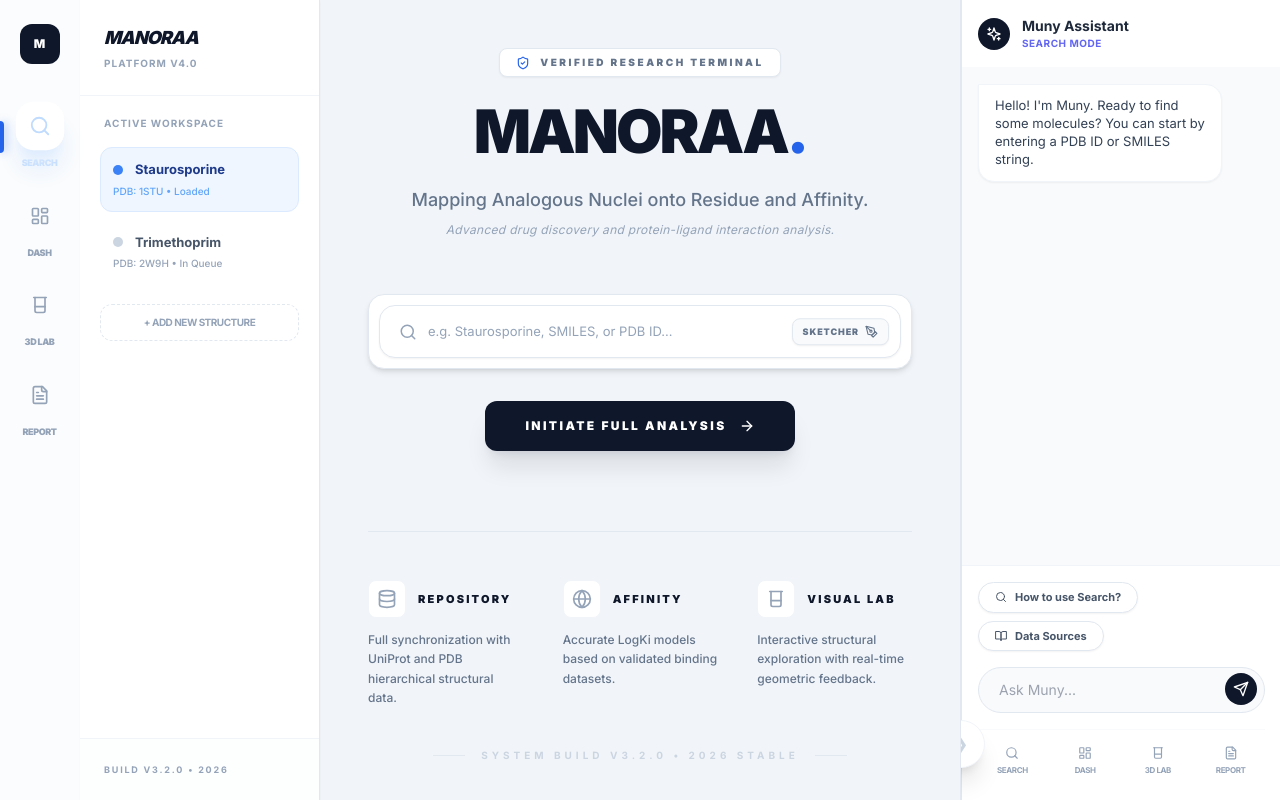
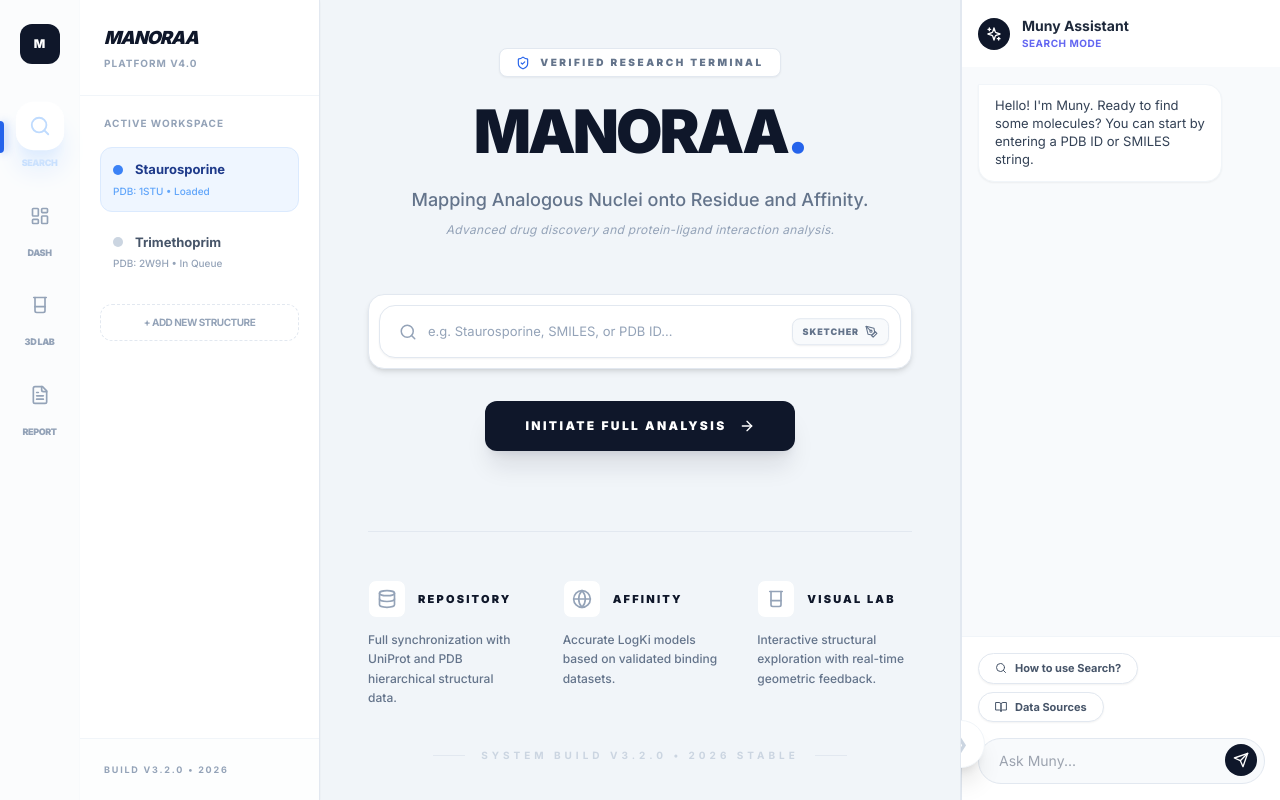
Before and after one commit to syntaxginger/Manoraa_1st-demo, a React (Vite) app: page / in a window 1280 px wide. Built offline with nearby package versions, Linux system fonts and the light colour scheme.

Commit message:
feat: remove obsolete navigation shortcuts from MunySidebar

```diff
--- a/src/components/layout/MunySidebar.jsx
+++ b/src/components/layout/MunySidebar.jsx
@@ -245,25 +245,6 @@ const MunySidebar = ({ currentPage }) => {
           </button>
         </form>
 
-        {/* Navigation Shortcuts - Fixed & Added Report */}
-        <div className="grid grid-cols-4 gap-1 pt-2 border-t border-slate-50">
-           <button onClick={() => navigate('/')} className="flex flex-col items-center gap-1 p-2 rounded-xl hover:bg-slate-50 transition-colors">
-              <Search size={14} className="text-slate-400" />
-              <span className="text-[8px] font-bold text-slate-400 uppercase tracking-tighter">Search</span>
-           </button>
-           <button onClick={() => navigate('/dashboard')} className="flex flex-col items-center gap-1 p-2 rounded-xl hover:bg-slate-50 transition-colors">
-              <LayoutDashboard size={14} className="text-slate-400" />
-              <span className="text-[8px] font-bold text-slate-400 uppercase tracking-tighter">Dash</span>
-           </button>
-           <button onClick={() => navigate('/lab')} className="flex flex-col items-center gap-1 p-2 rounded-xl hover:bg-slate-50 transition-colors">
-              <Beaker size={14} className="text-slate-400" />
-              <span className="text-[8px] font-bold text-slate-400 uppercase tracking-tighter">3D Lab</span>
-           </button>
-           <button onClick={() => navigate('/report')} className="flex flex-col items-center gap-1 p-2 rounded-xl hover:bg-slate-50 transition-colors">
-              <FileText size={14} className="text-slate-400" />
-              <span className="text-[8px] font-bold text-slate-400 uppercase tracking-tighter">Report</span>
-           </button>
-        </div>
       </div>
     </div>
   );
```
